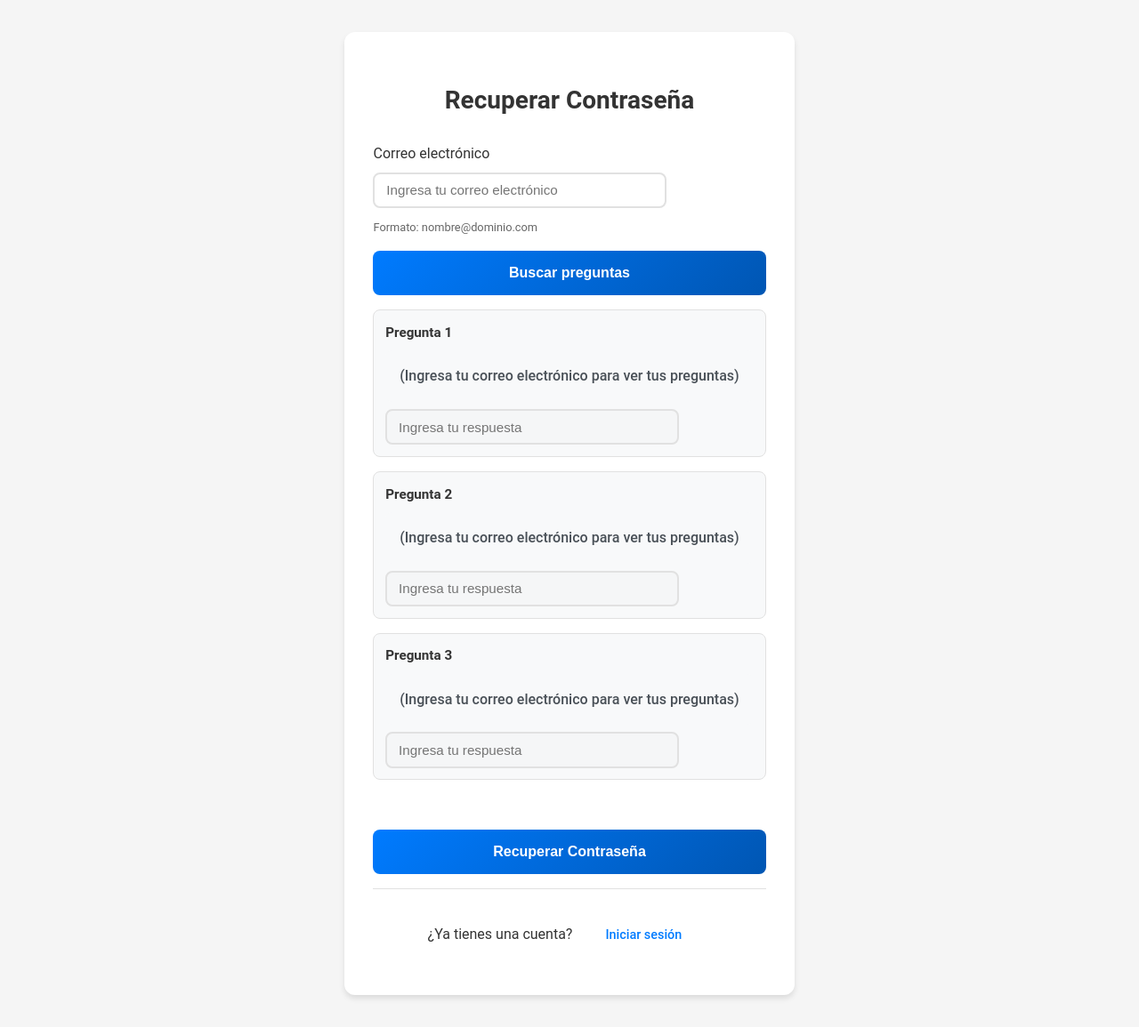
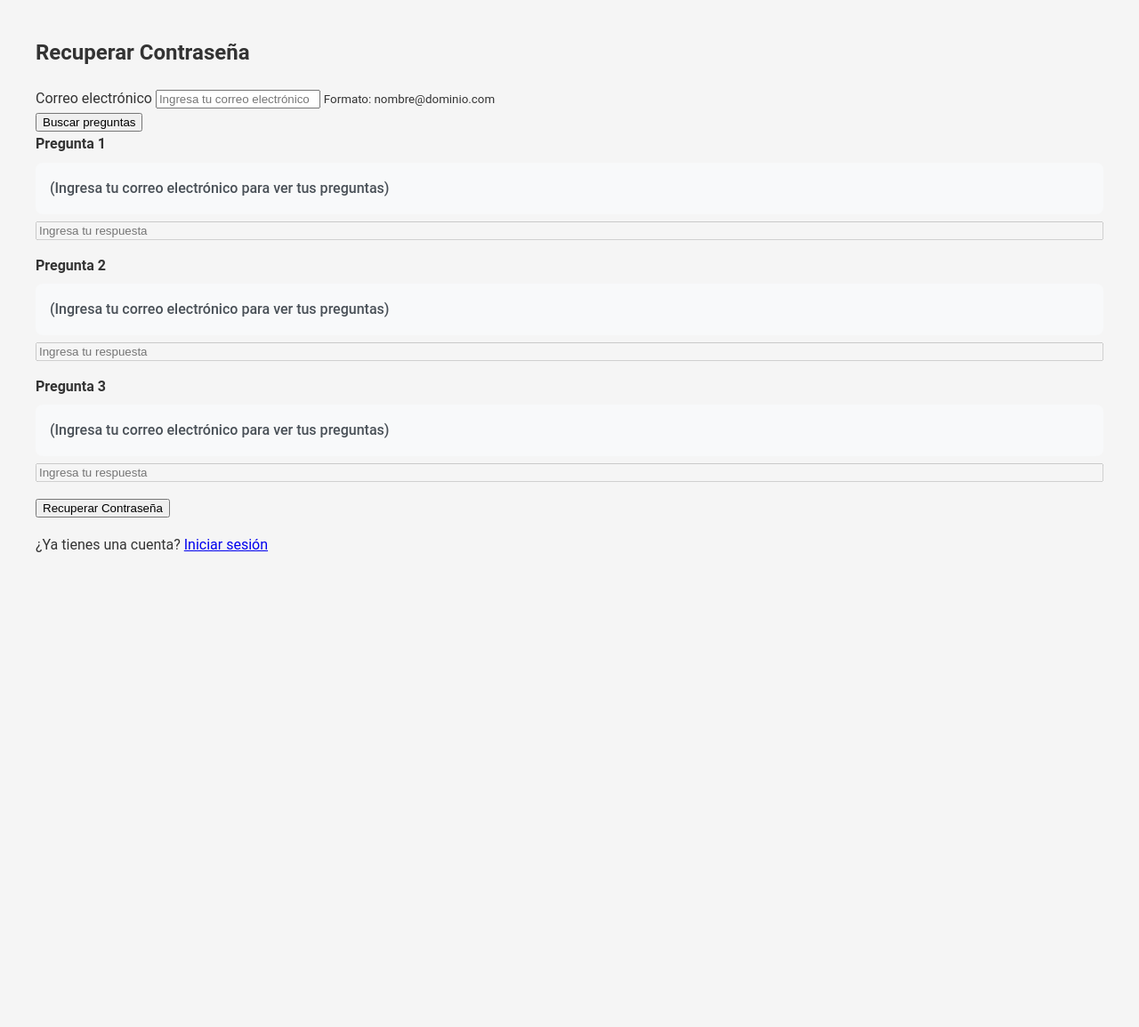
Before and after one commit to valenfd3z/Portfolio, a Python web app: template templates/recuperar_contraseña.html in a window 1280 px wide. Shown: the whole page at 89% size. After the commit the page ends 621 px from the top, so only its background shows below. Run offline with Jinja, Linux system fonts and the light colour scheme; the template is opened without the code that fills it, so the values that code supplies are empty.

Commit message:
Update recuperar_contraseña.css

```diff
--- a/static/css/recuperar_contraseña.css
+++ b/static/css/recuperar_contraseña.css
@@ -1,165 +1,5 @@
-/* Estilos específicos para la página de recuperación de contraseña */
 
 /* Estilos específicos para recuperar contraseña */
-
-/* Contenedor principal */
-.auth-container {
-    min-height: 100vh;
-    display: flex;
-    align-items: center;
-    justify-content: center;
-    padding: 1rem;
-}
-
-/* Tarjeta de autenticación */
-.auth-card {
-    background: white;
-    padding: 2rem;
-    border-radius: 12px;
-    box-shadow: 0 4px 6px rgba(0, 0, 0, 0.1);
-    max-width: 600px;
-    margin: 0 auto;
-    transition: all 0.3s ease;
-}
-
-.auth-card:hover {
-    transform: translateY(-5px);
-    box-shadow: 0 8px 25px rgba(0,0,0,0.15);
-}
-
-/* Título */
-.auth-card h2 {
-    color: #333;
-    margin-bottom: 1.5rem;
-    text-align: center;
-    font-size: 1.75rem;
-}
-
-/* Estilos generales de formulario */
-.auth-form {
-    display: flex;
-    flex-direction: column;
-    gap: 1.5rem;
-    width: 100%;
-}
-
-.form-group {
-    display: flex;
-    flex-direction: column;
-    gap: 0.5rem;
-}
-
-.form-input,
-.pregunta-seguridad input,
-.pregunta-seguridad .respuesta-input {
-    padding: 0.6rem 0.8rem;
-    border: 2px solid #e1e1e1;
-    border-radius: 8px;
-    font-size: 0.95rem;
-    transition: all 0.3s ease;
-    width: 300px;
-}
-
-.form-input:focus,
-.pregunta-seguridad input:focus,
-.pregunta-seguridad .respuesta-input:focus {
-    border-color: #007bff;
-    box-shadow: 0 0 0 3px rgba(0, 123, 255, 0.25);
-    outline: none;
-}
-
-/* Campos específicos para respuestas de seguridad */
-.pregunta-seguridad {
-    display: flex;
-    flex-direction: column;
-    gap: 0.5rem;
-    background: #f8f9fa;
-    border: 1px solid #e1e1e1;
-    border-radius: 8px;
-    padding: 0.8rem;
-    margin-bottom: 1rem;
-}
-
-.pregunta-seguridad label {
-    font-weight: 600;
-    color: #333;
-    font-size: 0.95rem;
-}
-
-.pregunta-seguridad .pregunta-texto {
-    background: #f8f9fa;
-    border: none;
-    padding: 1rem;
-    border-radius: 8px;
-    font-size: 1rem;
-    font-weight: 500;
-    color: #495057;
-}
-
-.form-help {
-    font-size: 0.8rem;
-    color: #666;
-    margin-top: 0.25rem;
-}
-
-/* Contenedor de preguntas */
-.preguntas-container {
-    margin-top: 1rem;
-    gap: 1rem;
-}
-
-/* Botones */
-.auth-button,
-.btn-primary {
-    background: linear-gradient(135deg, #007bff 0%, #0056b3 100%);
-    color: white;
-    padding: 1rem;
-    border: none;
-    border-radius: 8px;
-    font-size: 1rem;
-    font-weight: 600;
-    cursor: pointer;
-    transition: all 0.3s ease;
-    width: 100%;
-    margin-top: 1rem;
-}
-
-.auth-button:hover,
-.btn-primary:hover {
-    background: #0056b3;
-    transform: translateY(-2px);
-    box-shadow: 0 5px 15px rgba(0,0,0,0.2);
-}
-
-/* Enlaces */
-.auth-links {
-    display: flex;
-    gap: 1rem;
-    justify-content: center;
-    margin-top: 1rem;
-    padding-top: 1rem;
-    border-top: 1px solid #e1e1e1;
-}
-
-.auth-links a {
-    color: #007bff;
-    font-weight: 500;
-    text-decoration: none;
-    transition: color 0.3s ease;
-    padding: 0.5rem 1rem;
-    border-radius: 4px;
-    font-size: 0.9rem;
-    display: inline-block;
-    min-width: 120px;
-    text-align: center;
-}
-
-.auth-links a:hover {
-    color: #0056b3;
-    text-decoration: underline;
-}
-
-/* Alertas */
 .alert {
     padding: 1rem;
     border-radius: 8px;
@@ -178,7 +18,60 @@
     border: 1px solid #f5c6cb;
 }
 
-/* Mensaje de éxito */
+.btn-primary {
+    background: linear-gradient(135deg, #007bff 0%, #0056b3 100%);
+    color: white;
+    padding: 0.5rem 1rem;
+    border: none;
+    border-radius: 6px;
+    text-decoration: none;
+    transition: all 0.3s ease;
+}
+
+.btn-primary:hover {
+    background: #0056b3;
+    transform: translateY(-2px);
+}
+
+/* Estilos para las preguntas de seguridad */
+.pregunta-seguridad {
+    display: flex;
+    flex-direction: column;
+    gap: 0.5rem;
+    margin-bottom: 1rem;
+}
+
+.pregunta-seguridad label {
+    font-weight: 600;
+    color: #333;
+}
+
+.pregunta-seguridad .pregunta-texto {
+    background: #f8f9fa;
+    border: none;
+    padding: 1rem;
+    border-radius: 8px;
+    font-size: 1rem;
+    font-weight: 500;
+    color: #495057;
+}
+
+.pregunta-seguridad .respuesta-input {
+    background: white;
+    border: 2px solid #e1e1e1;
+    border-radius: 8px;
+    padding: 0.8rem 1rem;
+    font-size: 1rem;
+    transition: all 0.3s ease;
+}
+
+.pregunta-seguridad .respuesta-input:focus {
+    border-color: #007bff;
+    box-shadow: 0 0 0 3px rgba(0,123,255,0.1);
+    outline: none;
+}
+
+/* Estilos para el mensaje de éxito */
 .success-message {
     background: #d4edda;
     color: #155724;
```
